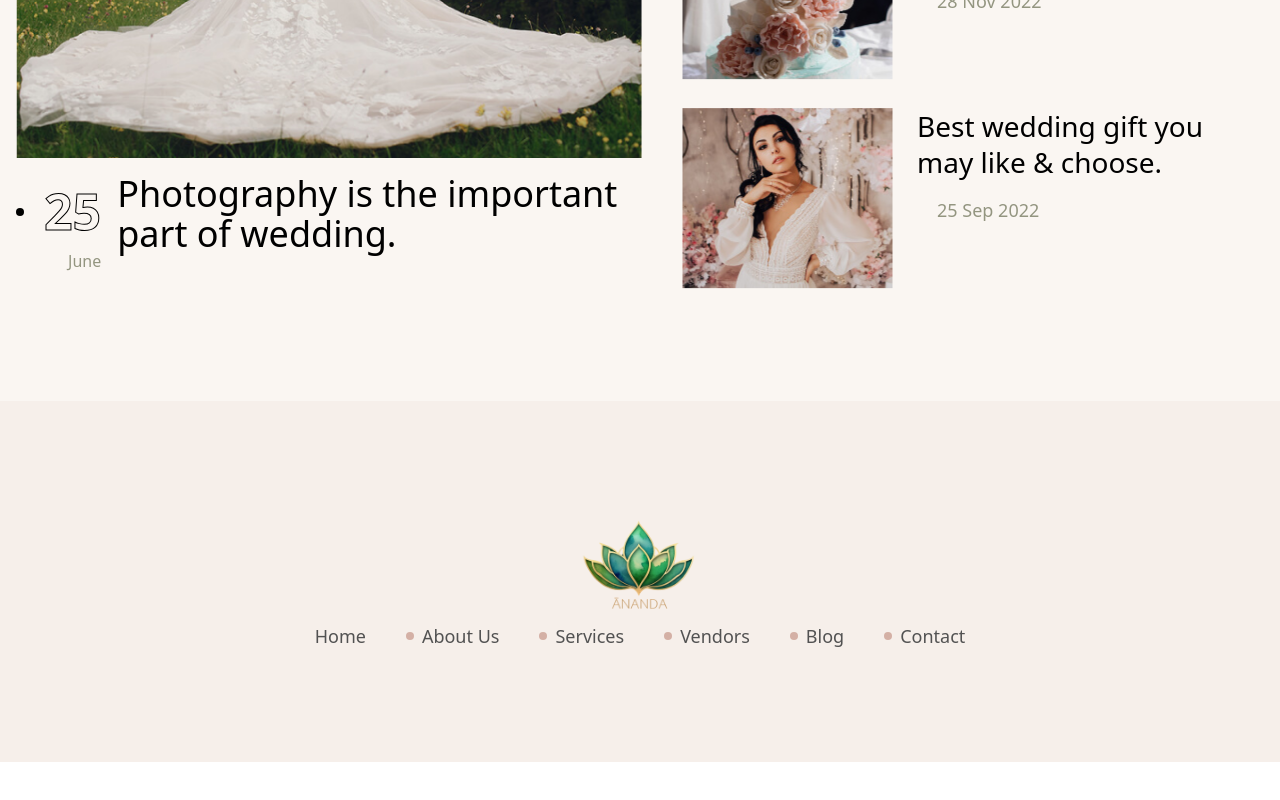
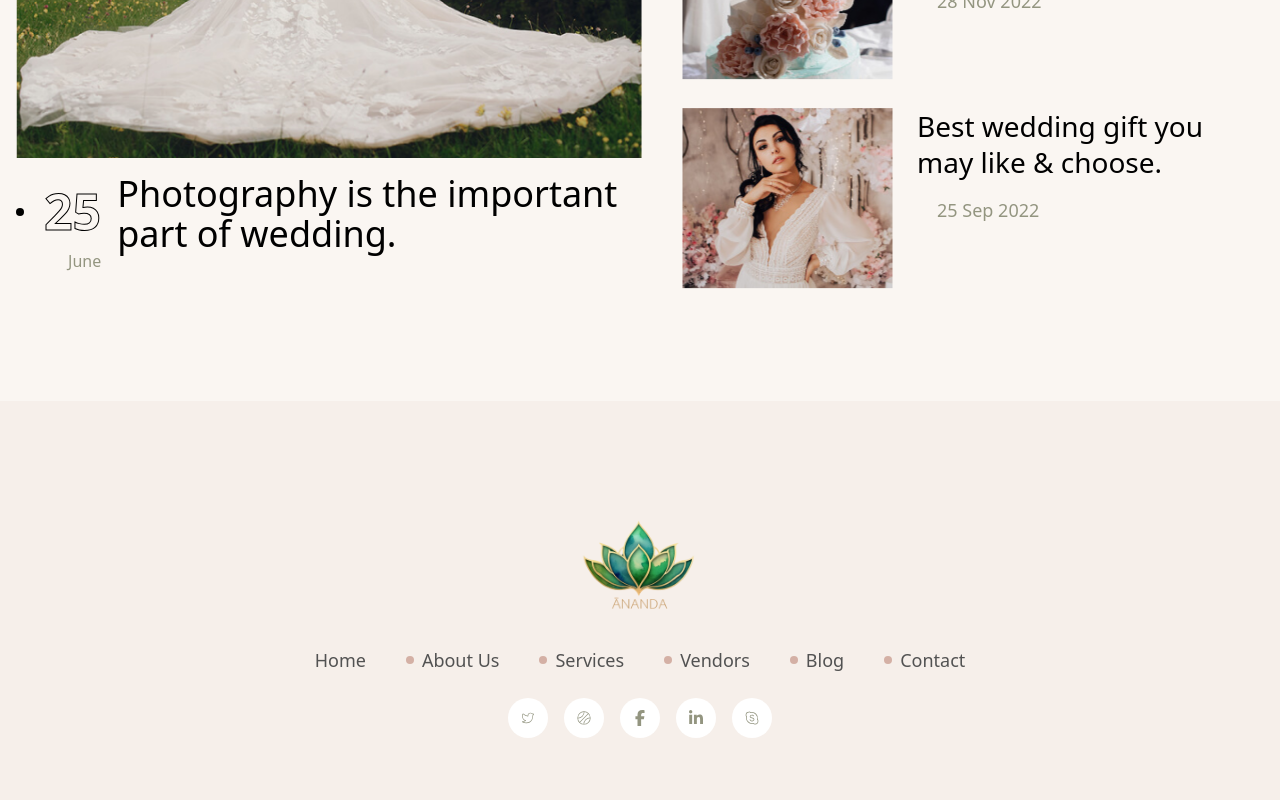
Before and after one commit to Usman-837/Ananda_Website, a Next.js app: page /home in a window 1280 px wide. Shown: the part 7239-8039 px from the top of the page. Before the commit the page ends 8001 px from the top, so only its background shows below. Built offline with nearby package versions, Linux system fonts and the light colour scheme; a web font is replaced by a local one.

Commit message:
add social icons in footrer

```diff
--- a/src/app/components/Footer/Footer.jsx
+++ b/src/app/components/Footer/Footer.jsx
@@ -3,12 +3,42 @@ import React from 'react'
 import Link from 'next/link';
 import Image from 'next/image';
 import logo from '../../../../public/Home/Logo/logo.png';
+import { CiTwitter } from "react-icons/ci";
+import { CiBasketball } from "react-icons/ci";
+import { FaFacebookF } from "react-icons/fa6";
+import { FaLinkedinIn } from "react-icons/fa6";
+import { PiSkypeLogoLight } from "react-icons/pi";
+
 
 const Footer = () => {
+
+    const Socialicons = [
+        {
+            id: 1,
+            icon: <CiTwitter />
+        },
+        {
+            id: 2,
+            icon: <CiBasketball />
+        },
+        {
+            id: 3,
+            icon: <FaFacebookF />
+        },
+        {
+            id: 5,
+            icon: <FaLinkedinIn />
+        },
+        {
+            id: 5,
+            icon: <PiSkypeLogoLight />
+        }
+    ]
+
     return (
         <div className='bg-[#F6EFEA] py-28'>
             <div className='container'>
-                <div className="flex flex-col items-center justify-center">
+                <div className="flex flex-col gap-y-6 items-center justify-center">
                     <div>
                         <Link href="/">
                             <Image src={logo} alt="logo" className="w-[134px]" />
@@ -39,6 +69,15 @@ const Footer = () => {
                             <Link href="/contact">Contact</Link>
                         </li>
                     </ul>
+                    <div className='flex gap-x-4'>
+                        {
+                            Socialicons.map((data) => (
+                                <div key={data.id} className='bg-white w-10 h-10 rounded-full flex items-center justify-center text-[#939580]'>
+                                    {data.icon}
+                                </div>
+                            ))
+                        }
+                    </div>
                 </div>
             </div>
         </div>
```
